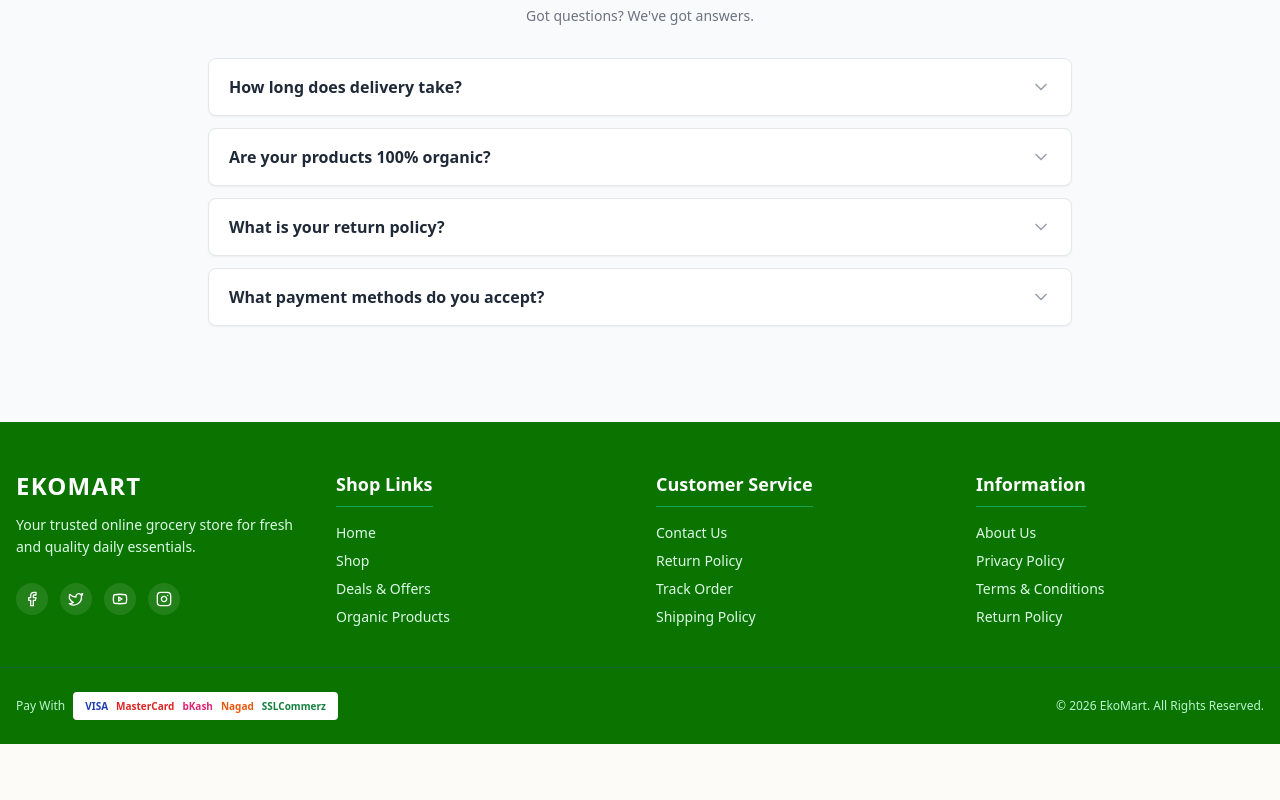
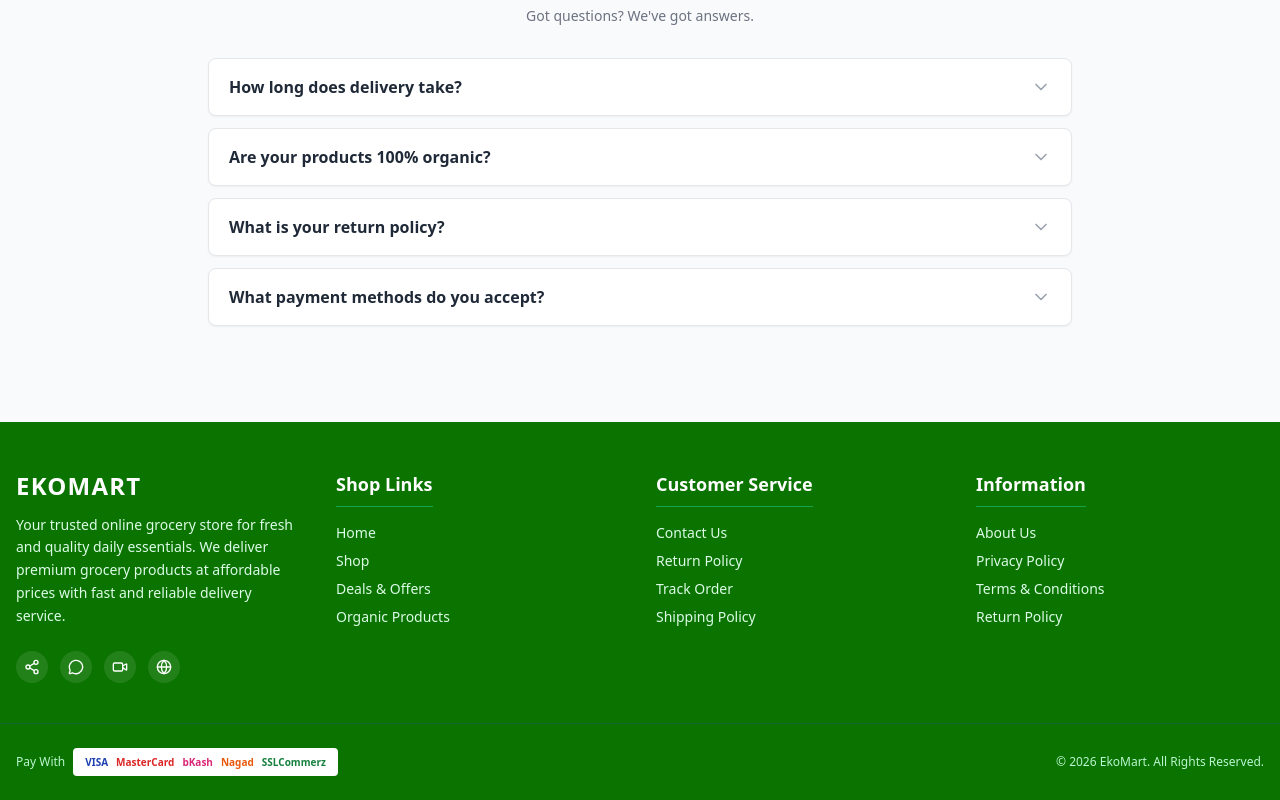
Before and after one commit to iamhasib121/sohoj-life-clean, a Next.js app: page / in a window 1280 px wide. Shown: the part 1065-1865 px from the top of the page. Before the commit the page ends 1809 px from the top, so only its background shows below. Built offline with nearby package versions, Linux system fonts and the light colour scheme.

Commit message:
Update Footer.tsx

```diff
--- a/components/Footer.tsx
+++ b/components/Footer.tsx
@@ -1,29 +1,30 @@
 "use client";
 
 import Link from "next/link";
-import { Facebook, Twitter, Youtube, Instagram } from "lucide-react";
+import { Share2, MessageCircle, Video, Globe } from "lucide-react";
 
 export default function Footer() {
   return (
     <footer className="bg-[#0b7300] text-white pt-12 pb-6 mt-12">
       <div className="max-w-7xl mx-auto px-4 grid grid-cols-1 md:grid-cols-4 gap-8 mb-10">
+        {/* Brand Info */}
         <div>
           <h2 className="text-2xl font-extrabold tracking-wider mb-3">EKOMART</h2>
           <p className="text-sm text-green-100 leading-relaxed mb-6">
-            Your trusted online grocery store for fresh and quality daily essentials.
+            Your trusted online grocery store for fresh and quality daily essentials. We deliver premium grocery products at affordable prices with fast and reliable delivery service.
           </p>
           <div className="flex items-center gap-3">
-            <Link href="#" className="bg-white/10 hover:bg-white/20 p-2 rounded-full transition">
-              <Facebook className="w-4 h-4" />
+            <Link href="#" className="bg-white/10 hover:bg-white/20 p-2 rounded-full transition" aria-label="Facebook">
+              <Share2 className="w-4 h-4" />
             </Link>
-            <Link href="#" className="bg-white/10 hover:bg-white/20 p-2 rounded-full transition">
-              <Twitter className="w-4 h-4" />
+            <Link href="#" className="bg-white/10 hover:bg-white/20 p-2 rounded-full transition" aria-label="Twitter">
+              <MessageCircle className="w-4 h-4" />
             </Link>
-            <Link href="#" className="bg-white/10 hover:bg-white/20 p-2 rounded-full transition">
-              <Youtube className="w-4 h-4" />
+            <Link href="#" className="bg-white/10 hover:bg-white/20 p-2 rounded-full transition" aria-label="Youtube">
+              <Video className="w-4 h-4" />
             </Link>
-            <Link href="#" className="bg-white/10 hover:bg-white/20 p-2 rounded-full transition">
-              <Instagram className="w-4 h-4" />
+            <Link href="#" className="bg-white/10 hover:bg-white/20 p-2 rounded-full transition" aria-label="Instagram">
+              <Globe className="w-4 h-4" />
             </Link>
           </div>
         </div>
@@ -62,6 +63,7 @@ export default function Footer() {
         </div>
       </div>
 
+      {/* Payment Gateway Logos & Copyright */}
       <div className="border-t border-green-800 pt-6 max-w-7xl mx-auto px-4 flex flex-col md:flex-row items-center justify-between gap-4 text-xs text-green-200">
         <div className="flex items-center gap-2 flex-wrap">
           <span>Pay With</span>
```
